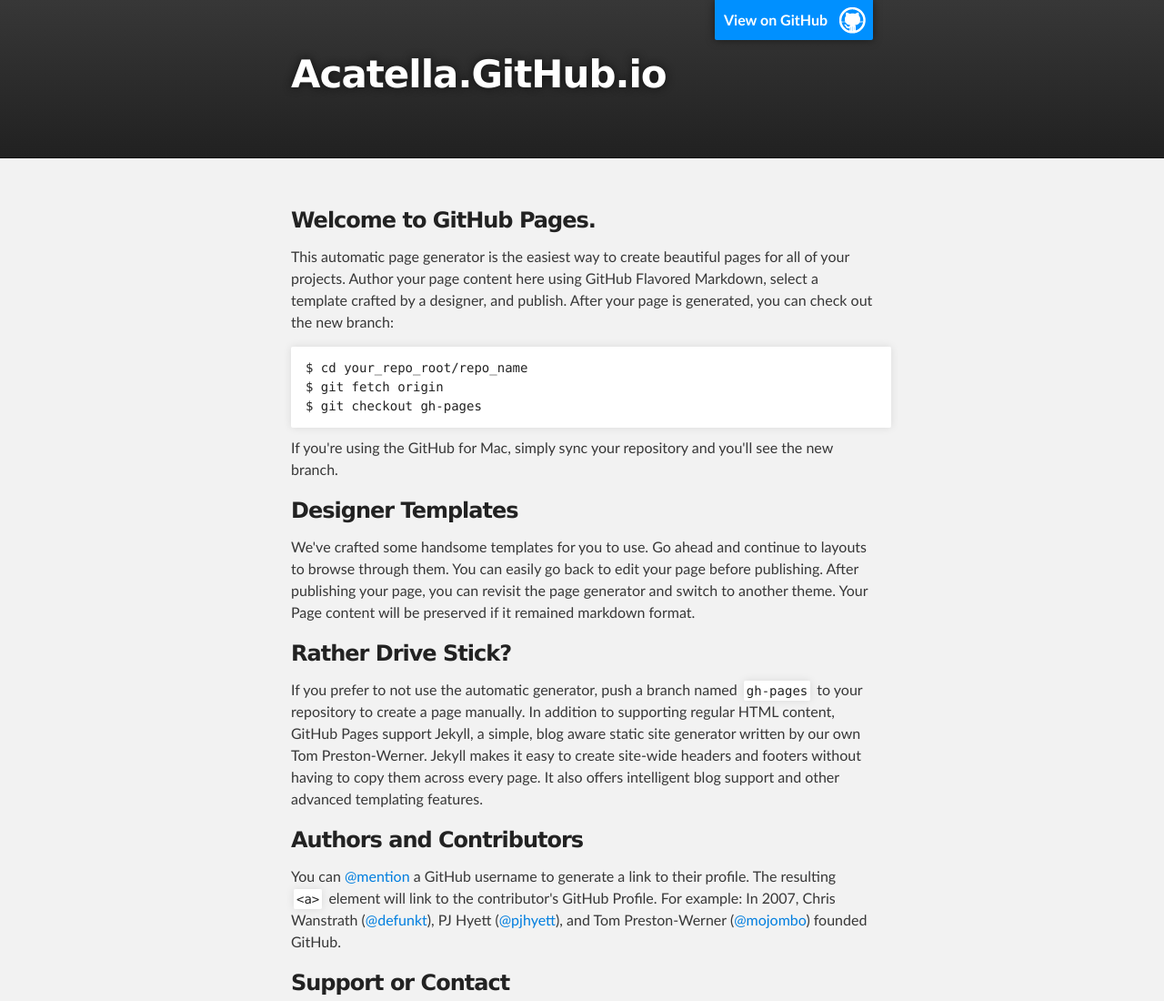
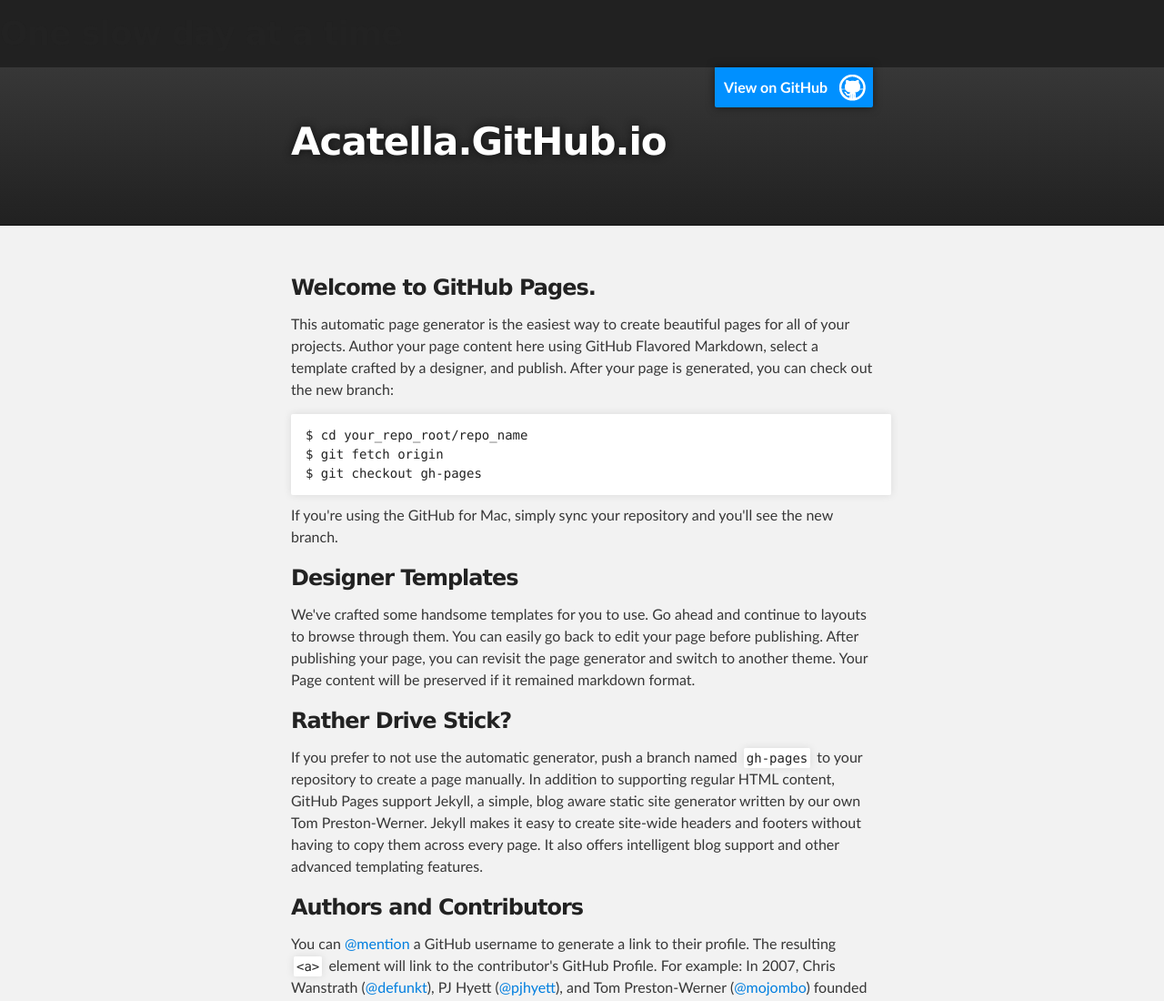
Before and after one commit to acatella/oldacatella.github.io, a plain HTML site: page index.html in a window 1280 px wide. Shown: the top 1100 px of the page at 91% size. Drawn offline with Linux system fonts and the light colour scheme.

Commit message:
Update index.html

```diff
--- a/index.html
+++ b/index.html
@@ -8,7 +8,8 @@
 
     <link rel="stylesheet" type="text/css" media="screen" href="stylesheets/stylesheet.css">
 
-    <title>Acatella.GitHub.io</title>
+    <title>Afi's Learning How to Code</title>
+    <h1>One slow day at a time</h1>
   </head>
 
   <body>
```
